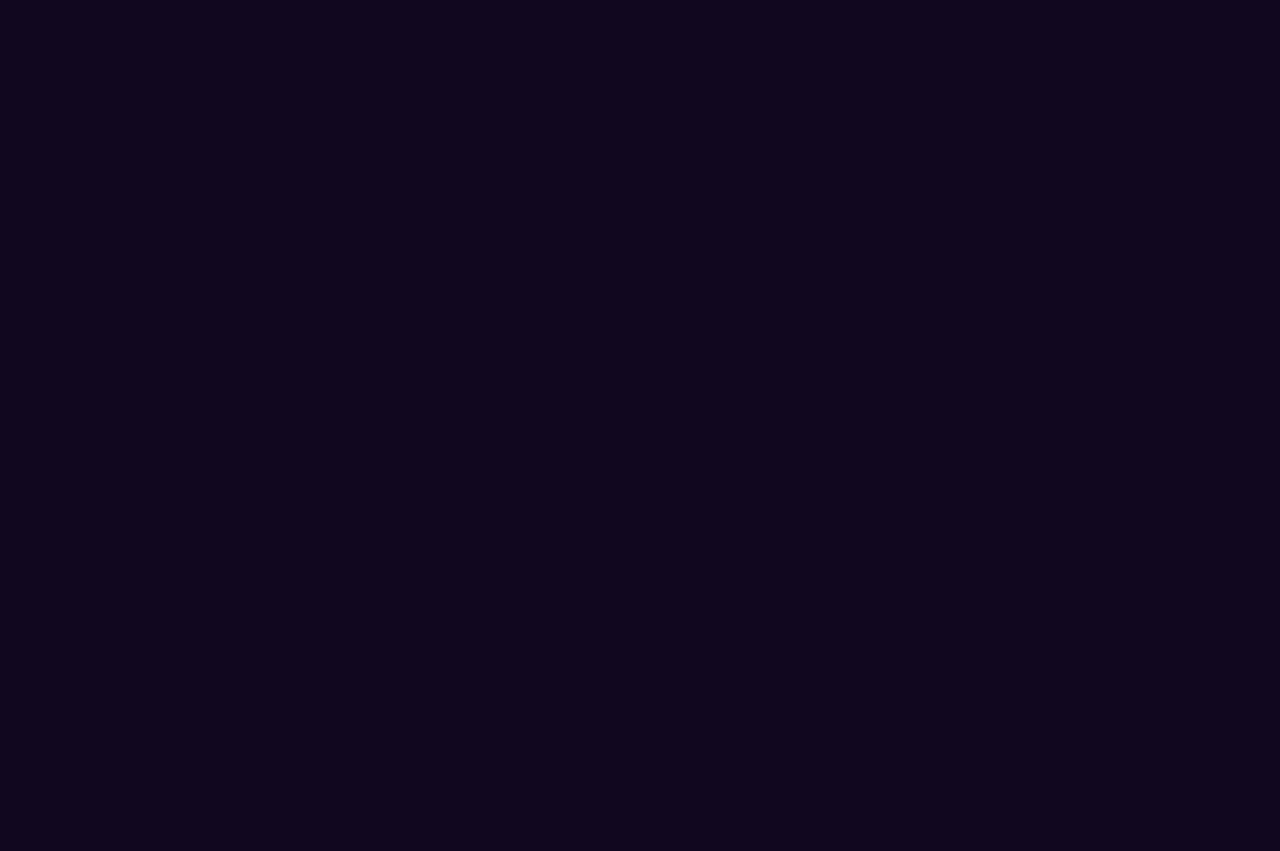
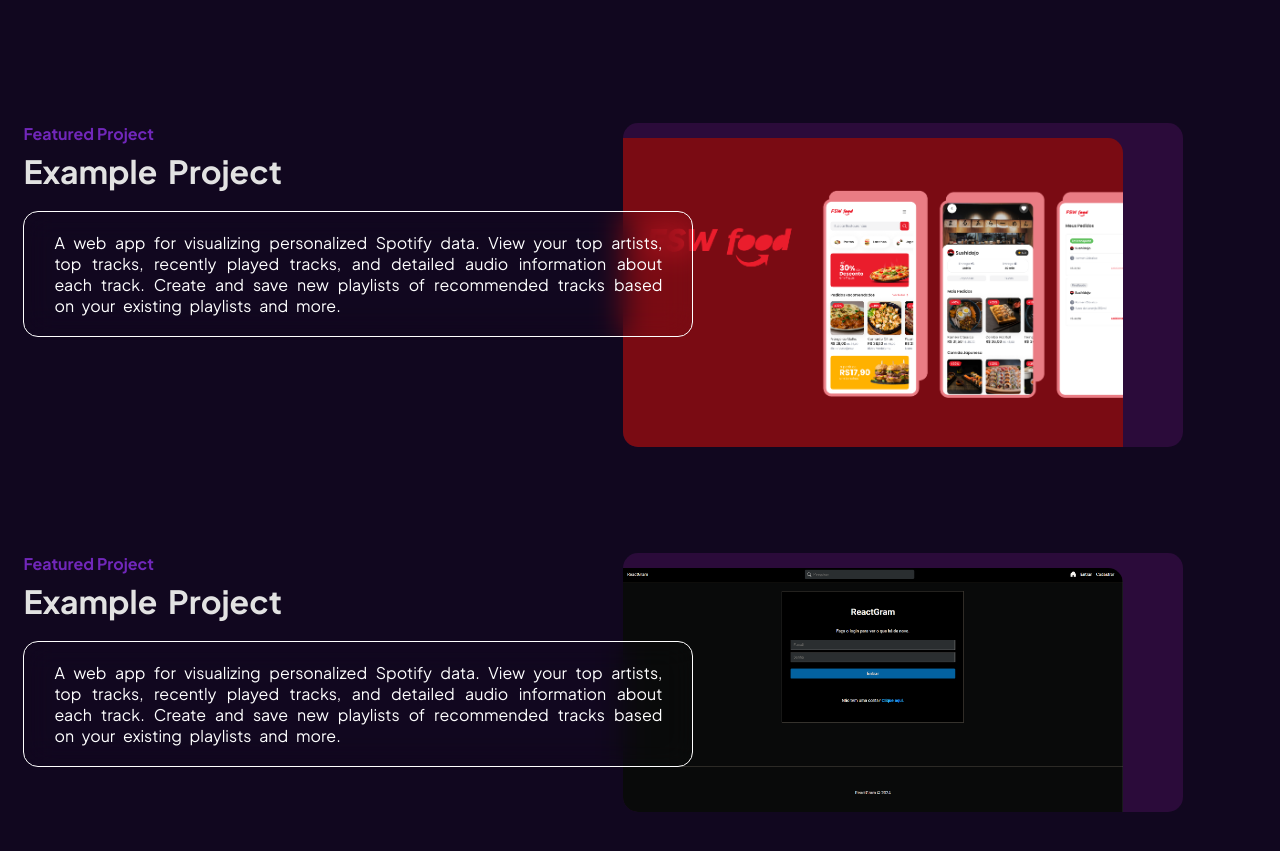
Before and after one commit to murilosantosb/Portfolio-web, a React (Vite) app in the folder my-portfolio/: page / in a window 1280 px wide. Shown: the part 1340-2191 px from the top of the page. Built offline with nearby package versions, Linux system fonts and the light colour scheme.

Commit message:
Funcionalidade dos projetos praticamente terminada.
Falta ainda colocar mais reponsividade e colocar dinâmica .

```diff
--- a/my-portfolio/src/App.tsx
+++ b/my-portfolio/src/App.tsx
@@ -5,6 +5,7 @@ import styled from "styled-components"
 import NavBar from "./components/NavBar"
 import Home from "./components/Home"
 import MySkills from "./components/MySkills"
+import ProjectGallery from "./components/ProjectGallery"
 
 const Container = styled.main`
   display: flex;
@@ -28,6 +29,7 @@ function App() {
       <Container>
         <Home />
         <MySkills />
+        <ProjectGallery />
       </Container>
     </>
   )
--- /dev/null
+++ b/my-portfolio/src/components/Project.tsx
@@ -0,0 +1,107 @@
+import React from 'react'
+import styled from 'styled-components'
+// Interface
+import { ProjectProps } from '../interface/ProjectProps'
+
+const ProjectConteiner = styled.section`
+        display: flex;
+        flex-direction: column;
+        justify-content: center;
+        align-items: flex-start;
+        gap: 30px;
+        width: 100%;
+
+        span {
+
+        }
+
+        span > h2 {
+            color: var(--color-strong);
+            font-size: medium;
+        }
+
+        span > h1 {
+            margin-top: 7px;
+            color: #e2e2e2;
+            font-size: 2em;
+        }
+
+        div {
+            width: 430px ;
+            background-color: #2b0b3a;
+            display: flex;
+            justify-content: flex-start;
+            border-radius: 15px;
+        }
+
+        div > img {
+            width: 400px;
+            border-radius: 0px 15px 0px 15px;
+            /* padding-top: 25px; */
+            margin-top: 15px;
+
+        }
+
+        article {
+            background-color: transparent;
+            backdrop-filter: blur(15px);
+            border-radius: 15px;
+            border: 1px solid white;
+            width: 350px;
+            padding: 20px 30px;
+        }
+
+    @media (min-width: 991px) {
+        display: grid;
+        grid-template-columns: 1fr 1fr;
+        grid-template-rows: 100px 100px;
+        width: 90%;
+
+        span {
+            grid-column: span 2;
+
+        }
+
+        div {
+            width: 560px ;
+
+        }
+
+        div > img {
+            width: 500px;
+
+        }
+
+        article {
+           width: 670px;
+           margin-top: 20px;
+        }
+
+        section {
+         margin-right: -100px;
+        }
+    }
+`
+
+
+
+const Project: React.FC<ProjectProps> = ({ title, contents, image,}) => {
+  return (
+    <ProjectConteiner>
+        <section>
+            <span>
+                <h2>Featured Project</h2>
+                <h1>{title}</h1>
+            </span>
+            <article>
+                <p>{contents}</p>
+            </article>
+        </section>
+        <div>
+            <img src={image} alt={title} />
+        </div>
+    </ProjectConteiner>
+  )
+}
+
+export default Project
--- /dev/null
+++ b/my-portfolio/src/components/ProjectGallery.tsx
@@ -0,0 +1,42 @@
+import React from 'react'
+import styled from 'styled-components'
+import Project from './Project'
+
+const ProjectGalleryContainer = styled.section`
+    display: flex;
+    flex-direction: column;
+    width: 100%;
+    gap: 200px;
+
+    @media (min-width: 991px) {
+        width: 60%;
+    }
+`
+
+const ProjectGallery: React.FC = () => {
+  return (
+    <ProjectGalleryContainer>
+        <Project
+            title='Example Project'
+            contents='A web app for visualizing personalized Spotify data. View your
+            top artists, top tracks, recently played tracks, and detailed audio
+            information about each track. Create and save new playlists of
+            recommended tracks based on your existing playlists and more.'
+            image='../../public/react-food.png'
+            link='https://github.com/murilosantosb'
+        />
+
+        <Project
+            title='Example Project'
+            contents='A web app for visualizing personalized Spotify data. View your
+            top artists, top tracks, recently played tracks, and detailed audio
+            information about each track. Create and save new playlists of
+            recommended tracks based on your existing playlists and more.'
+            image='../../public/react-gram.png'
+            link='https://github.com/murilosantosb'
+        />
+    </ProjectGalleryContainer>
+  )
+}
+
+export default ProjectGallery
--- /dev/null
+++ b/my-portfolio/src/interface/ProjectProps.ts
@@ -0,0 +1,7 @@
+export interface ProjectProps {
+    title: string,
+    contents: string,
+    image: string,
+    link: string,
+    position?: "left" | "right"
+}
```
Also changed, not shown: my-portfolio/public/react-food.png (added), my-portfolio/public/react-gram.png (added).
